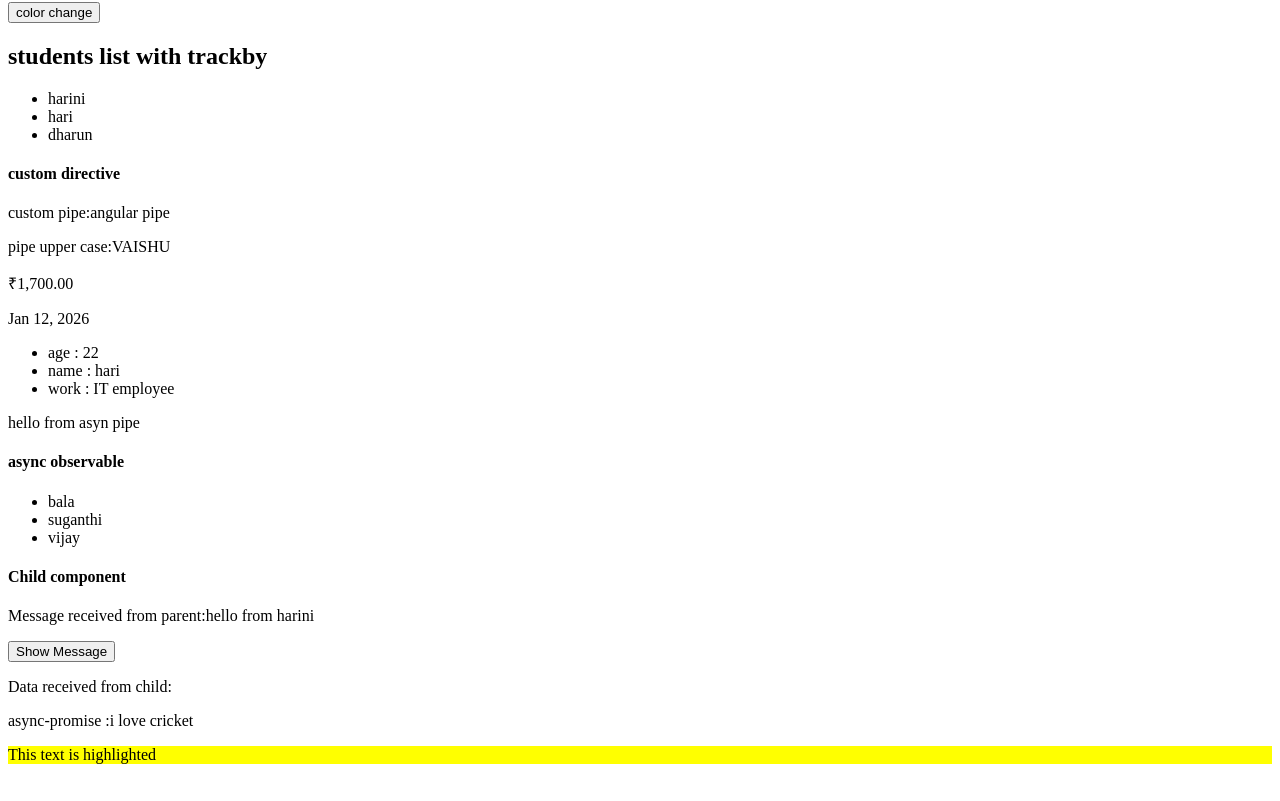
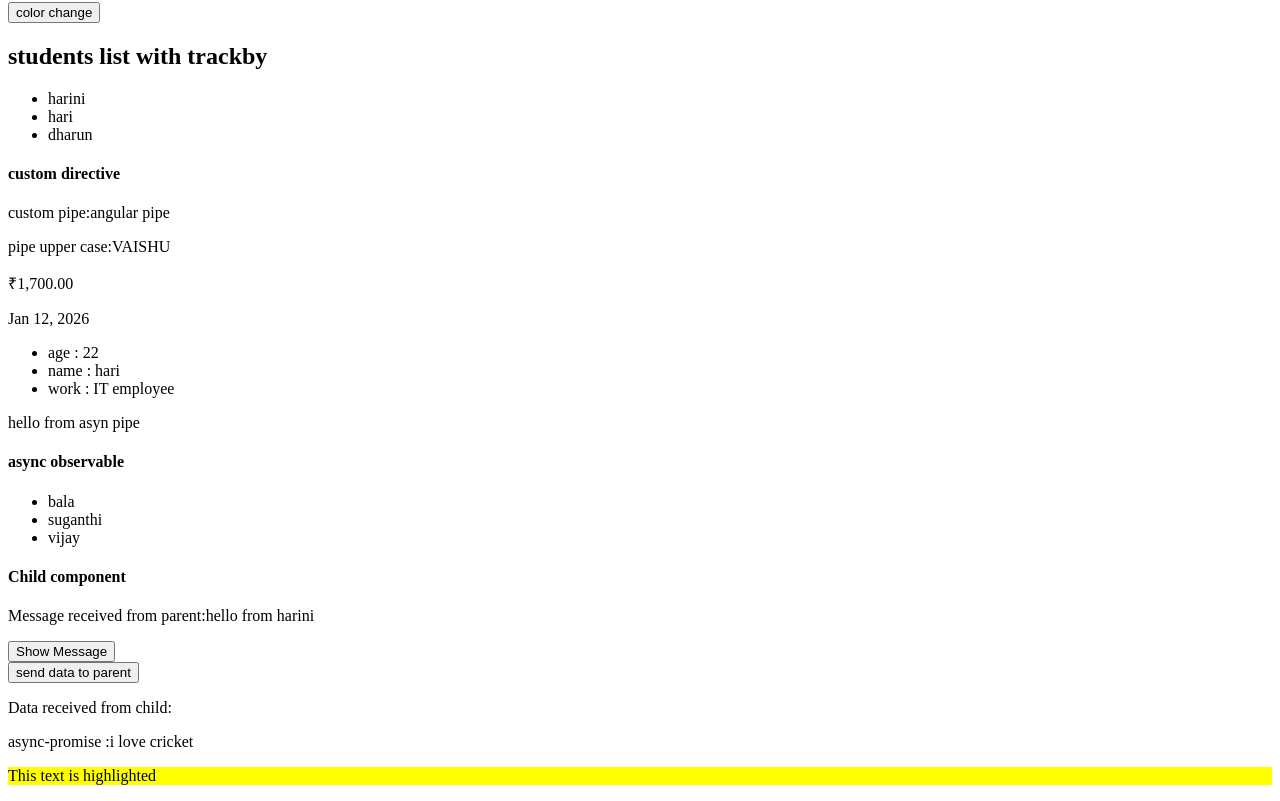
Before and after one commit to Harini-sparkout/Angular, an Angular app: page / in a window 1280 px wide. Shown: the part 869-1670 px from the top of the page. Before the commit the page ends 1649 px from the top, so only its background shows below. Built offline with nearby package versions, Linux system fonts and the light colour scheme.

Commit message:
Update child.html

```diff
--- a/src/app/child/child.html
+++ b/src/app/child/child.html
@@ -1,3 +1,4 @@
 <h4>Child component</h4>
 <p>Message received from parent:{{messageFromParent}}</p>
-<button (click)="showMessage()">Show Message</button>
+<button (click)="showMessage()">Show Message</button><br>
+<button (click)="sendData()">send data to parent </button>
```
